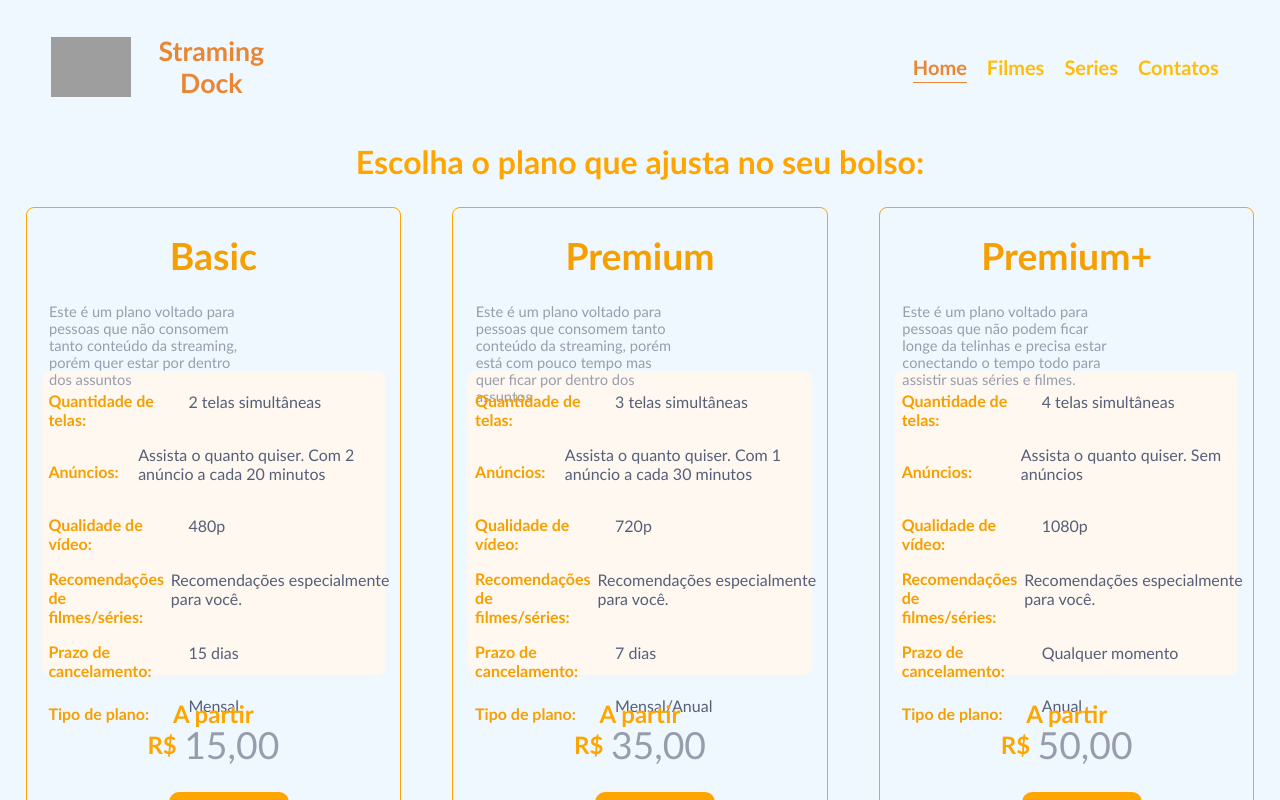
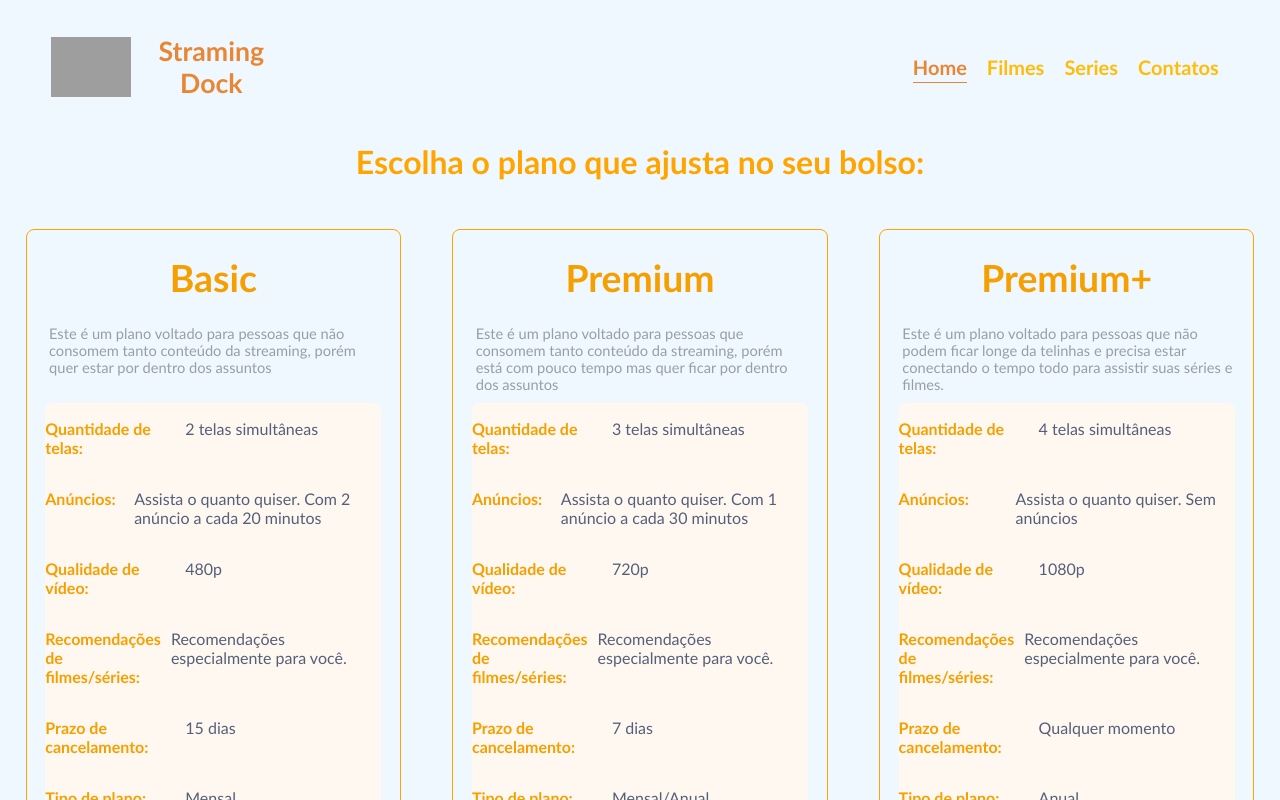
Before and after one commit to JonissonGomes/globotech-react, a React (Create React App) app in the folder streaming-academy/: page / in a window 1280 px wide. Shown: the top 800 px of the page. Built offline with nearby package versions, Linux system fonts and the light colour scheme; grey boxes are pictures that could not be loaded.

Commit message:
refatorado o css da home e da home

```diff
--- a/streaming-academy/src/pages/Home/index.css
+++ b/streaming-academy/src/pages/Home/index.css
@@ -5,118 +5,90 @@
 .containerMain {
     display: flex;
     width: 100%;
-    margin-top: 2%;
-    align-content: center;
-    margin-bottom: 0;
     justify-content: center;
+    cursor: pointer;
 }
 
 .containerBorder {
-    margin-top: 0;
-    width: 480px;
-    height: 720px;
+    width: 32%;
     border: 1px solid orange;
     border-radius: 8px;
-    margin-left: 2%;
-    margin-right: 2%;
-    padding-bottom: 2%;
+    margin: 2%;
     transition-duration: 150ms;
 }
 
 .containerBorder:hover {
-    width: 480px;
-    height: 680px;
     background-color: rgb(255, 245, 227);
     border: 1px solid rgb(255, 168, 6);
-    border-radius: 8px;
-    margin-left: 2%;
-    margin-right: 2%;
-    padding-bottom: 2%;
-    transition-duration: 150ms;
 }
 
 .labelTitlePlan {
     font-size: 28pt;
     color: hsl(39, 100%, 48%);
-    cursor: default;
+
 }
 
 .describeText {
-    width: 16vw;
+    width: 90%;
     height: 8vh;
     text-align: left;
     font-size: 11pt;
     font-weight: 500;
-    margin-bottom: 0;
     margin-left: 6%;
     color: rgb(151, 157, 172);
-    cursor: default;
+
 }
 
 .containerInformations {
-    height: 38vh;
-    margin-top: 1%;
     background-color: rgb(255, 248, 240);
-    padding-top: 1%;
-    margin-left: 4%;
-    margin-right: 4%;
-    margin-bottom: 0;
+    margin: 0 5%;
     border-radius: 8px;
-    cursor: default;
 }
 
 .labelTopics {
     display: flex;
-    align-items: center;
-    margin-top: 0;
-    margin-bottom: 0;
     margin-left: 2%;
     color: hsl(39, 100%, 48%);
     font-weight: 600;
     width: 100%;
-    text-align: left;
-    cursor: default;
+    margin: 0;
 }
 
 .labelTitle {
     width: 140px;
-    padding-right: 2%;
+    padding-right: 3%;
     text-align: left;
     font-size: 12pt;
-    margin-bottom: 0;
-    cursor: default;
+
 }
 
 .labelContent {
     color: rgb(85, 95, 121);
     font-weight: 400;
     text-align: left;
-    cursor: default;
+
 }
 
 .labelPrice {
     color: orange;
-    height: 6px;
     font-weight: 700;
     font-size: 18pt;
-    margin-bottom: 0;
-    cursor: default;
+    margin-right: 10px;
 }
 
 .contentPrice {
     display: flex;
     justify-content: center;
     align-items: center;
-    margin-top: 2%;
-    height: 8vh;
-    cursor: default;
+    text-align: center;
+
 }
 
 .cifra {
     color: orange;
     font-weight: 700;
     font-size: 18pt;
-    cursor: default;
+
 }
 
 .price {
@@ -124,7 +96,7 @@
     font-weight: 400;
     color: rgb(151, 157, 172);
     margin-left: 2%;
-    cursor: default;
+
 }
 
 
@@ -132,8 +104,8 @@
     background-color: orange;
     width: 120px;
     height: 40px;
-    margin-left: 38%;
-    margin-right: 36%;
+    margin:auto;
+    margin-bottom: 30px;
     border-radius: 10px;
     transition-duration: 200ms;
     cursor: pointer;
@@ -141,14 +113,7 @@
 
 .buttonGeneric:hover {
     background-color: rgb(253, 255, 240);
-    width: 120px;
-    height: 40px;
-    margin-left: 38%;
-    margin-right: 36%;
-    border-radius: 10px;
-    cursor: pointer;
-    transition-duration: 300ms;
-    cursor: pointer;
+
 }
 
 .buttonText {
@@ -156,12 +121,11 @@
     color: white;
     padding: 10px;
     transition-duration: 200ms;
-    cursor: pointer;
+
 }
 
 .buttonText:hover {
     color: orange;
-    cursor: pointer;
     transition-duration: 300ms;
-    cursor: pointer;
+
 }
--- a/streaming-academy/src/pages/Home/index.tsx
+++ b/streaming-academy/src/pages/Home/index.tsx
@@ -81,12 +81,11 @@ export const Home = () => {
                 <p className={"labelContent"}>{plan.type}</p>
               </p>
             </section>
-            <p className={"labelPrice"}>A partir</p>
-            <section className={"contentPrice"}>
-                <p className={'cifra'}>R$ </p>
-                <p className={"price"}>{plan.valor},00</p>
-            </section>
-
+              <section className={"contentPrice"}>
+                <p className={"labelPrice"}>A partir</p>
+                  <p className={'cifra'}>R$ </p>
+                  <p className={"price"}>{plan.valor},00</p>
+              </section>
             <section className={"buttonGeneric"}>
               <p className={"buttonText"}>Ver detalhes </p>
             </section>
```
